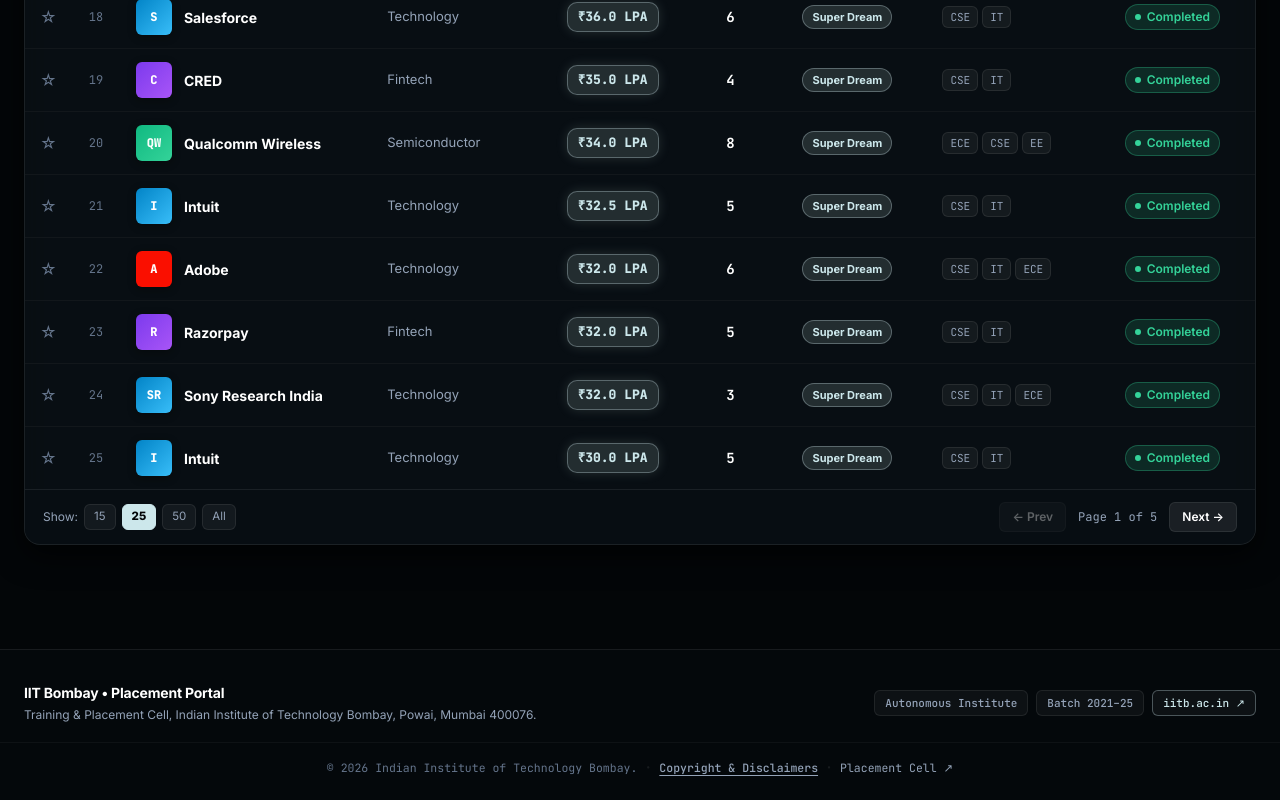
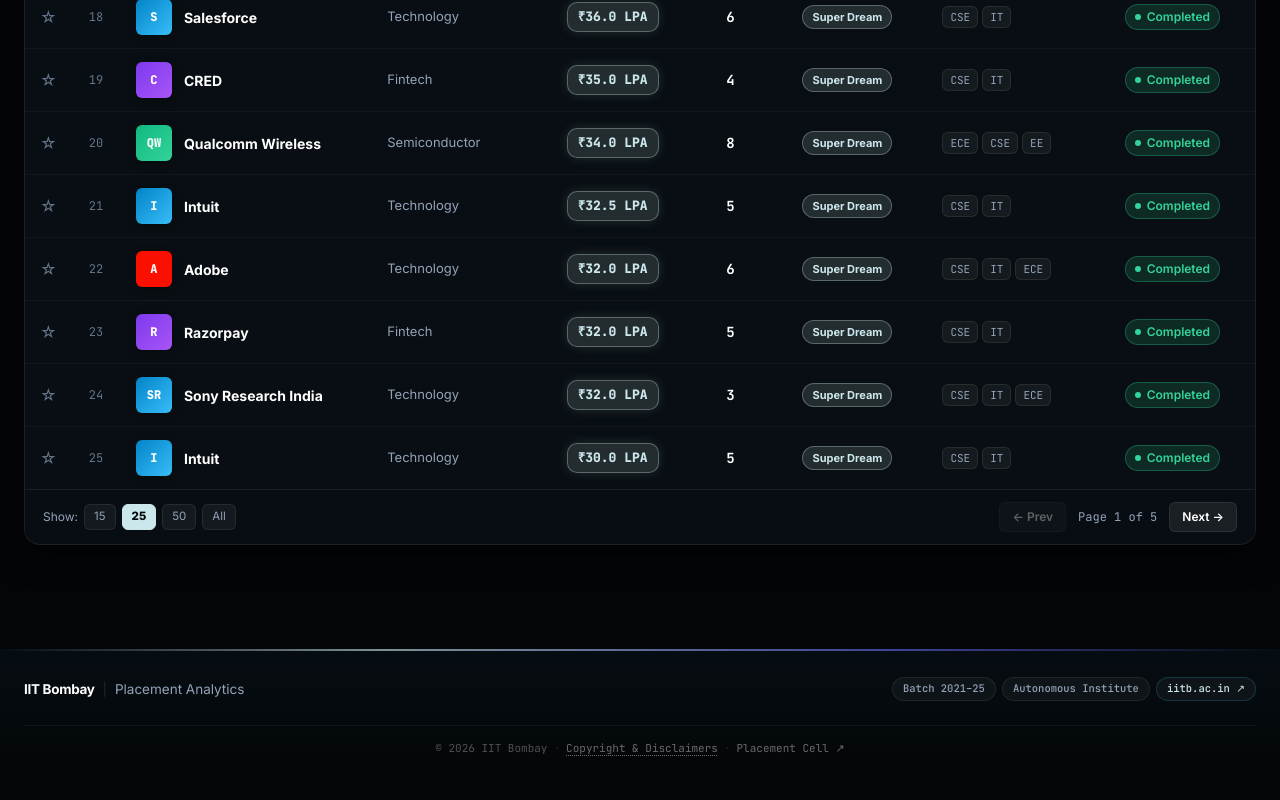
Before and after one commit to himanshugarg7707/PlacementAnalyticsDashboard, a React (Vite) app: page / in a window 1280 px wide. Shown: the part 2179-2979 px from the top of the page. After the commit the page ends 2957 px from the top, so only its background shows below. Built offline with nearby package versions, Linux system fonts and the light colour scheme.

Commit message:
Restyle footer: compact premium design with gradient glow line and pill chips

```diff
--- a/src/components/Footer.jsx
+++ b/src/components/Footer.jsx
@@ -1,7 +1,7 @@
 /**
  * Footer Component
  *
- * Minimal, dark-themed institutional footer with copyright and disclaimer links.
+ * Sleek single-strip footer with gradient accent, inline tags, and copyright.
  *
  * @param {Object} props
  * @param {Function} [props.onOpenLegal] - Callback to open the copyright modal
@@ -11,51 +11,49 @@
   const currentYear = new Date().getFullYear();
 
   return (
-    <footer className="footer-minimal" role="contentinfo">
-      <div className="footer-inner-clean">
-        {/* Left Side: Brand and Address */}
-        <div className="footer-left">
-          <div className="footer-brand-title">
-            <span>IIT Bombay • Placement Portal</span>
-          </div>
-          <p className="footer-sub">
-            Training &amp; Placement Cell, Indian Institute of Technology Bombay, Powai, Mumbai 400076.
-          </p>
+    <footer className="site-footer" role="contentinfo">
+      {/* Gradient accent line */}
+      <div className="footer-glow-line" aria-hidden="true" />
+
+      <div className="footer-container">
+        {/* Brand */}
+        <div className="footer-brand">
+          <span className="footer-logo-text">IIT Bombay</span>
+          <span className="footer-divider">|</span>
+          <span className="footer-subtitle">Placement Analytics</span>
         </div>
 
-        {/* Right Side: Tags and External Link */}
-        <div className="footer-right">
-          <span className="footer-tag font-mono">Autonomous Institute</span>
-          <span className="footer-tag font-mono">Batch 2021–25</span>
+        {/* Chips */}
+        <div className="footer-chips">
+          <span className="footer-chip">Batch 2021–25</span>
+          <span className="footer-chip">Autonomous Institute</span>
           <a
             href="https://www.iitb.ac.in"
             target="_blank"
             rel="noopener noreferrer"
-            className="footer-tag footer-tag-link font-mono"
+            className="footer-chip footer-chip--link"
           >
             iitb.ac.in ↗
           </a>
         </div>
-      </div>
 
-      {/* Clean Copyright & Disclaimers Row */}
-      <div className="footer-copy-clean font-mono">
-        <div className="footer-copy-row">
-          <span>© {currentYear} Indian Institute of Technology Bombay.</span>
-          <span className="dot-sep">•</span>
+        {/* Copyright row */}
+        <div className="footer-copy font-mono">
+          <span>© {currentYear} IIT Bombay</span>
+          <span className="footer-dot">·</span>
           <button
             type="button"
-            className="footer-legal-btn"
+            className="footer-legal-trigger"
             onClick={() => onOpenLegal && onOpenLegal()}
           >
             Copyright &amp; Disclaimers
           </button>
-          <span className="dot-sep">•</span>
+          <span className="footer-dot">·</span>
           <a
             href="https://placements.iitb.ac.in"
             target="_blank"
             rel="noopener noreferrer"
-            className="footer-link"
+            className="footer-ext-link"
           >
             Placement Cell ↗
           </a>
--- a/src/index.css
+++ b/src/index.css
@@ -2011,16 +2011,25 @@
 }
 
 /* ── FOOTER ── */
-.footer-minimal {
-  background: #04080b;
-  border-top: 1px solid var(--border-glass);
-  padding: 32px 0 24px;
+.site-footer {
+  background: linear-gradient(180deg, #060d12 0%, #030608 100%);
   margin-top: auto;
   position: relative;
   z-index: 10;
-}
-
-.footer-inner-clean {
+  padding: 28px 0 22px;
+}
+
+.footer-glow-line {
+  position: absolute;
+  top: 0;
+  left: 0;
+  right: 0;
+  height: 2px;
+  background: linear-gradient(90deg, transparent 0%, var(--aqua-primary) 30%, #6366f1 70%, transparent 100%);
+  opacity: 0.6;
+}
+
+.footer-container {
   max-width: 1360px;
   margin: 0 auto;
   padding: 0 24px;
@@ -2028,99 +2037,109 @@
   align-items: center;
   justify-content: space-between;
   flex-wrap: wrap;
-  gap: 16px;
-}
-
-.footer-brand-title {
+  gap: 14px 24px;
+}
+
+.footer-brand {
+  display: flex;
+  align-items: center;
+  gap: 8px;
+  font-size: 13.5px;
+  white-space: nowrap;
+}
+
+.footer-logo-text {
   font-weight: 700;
-  font-size: 14px;
-  color: #ffffff;
-  letter-spacing: -0.2px;
-}
-
-.footer-sub {
-  font-size: 12px;
-  color: var(--text-muted);
-  margin-top: 3px;
-  max-width: 600px;
-  line-height: 1.5;
-}
-
-.footer-right {
-  display: flex;
-  gap: 8px;
+  color: #fff;
+  letter-spacing: -0.3px;
+}
+
+.footer-divider {
+  color: rgba(255, 255, 255, 0.15);
+  font-weight: 300;
+}
+
+.footer-subtitle {
+  color: var(--text-muted);
+  font-weight: 400;
+}
+
+.footer-chips {
+  display: flex;
+  gap: 6px;
   flex-wrap: wrap;
   align-items: center;
 }
 
-.footer-tag {
-  font-size: 11px;
+.footer-chip {
+  font-size: 10.5px;
   font-weight: 500;
+  font-family: var(--font-mono, 'SF Mono', 'Fira Code', monospace);
   background: rgba(255, 255, 255, 0.04);
-  border: 1px solid var(--border-glass);
-  padding: 4px 10px;
-  border-radius: var(--radius-sm);
-  color: var(--text-muted);
-}
-
-.footer-tag-link {
-  color: var(--aqua-primary);
+  border: 1px solid rgba(255, 255, 255, 0.08);
+  padding: 3px 10px;
+  border-radius: 20px;
+  color: var(--text-muted);
+  transition: all 0.25s ease;
+}
+
+.footer-chip--link {
+  color: var(--aqua-primary);
+  border-color: rgba(56, 189, 248, 0.2);
   text-decoration: none;
-  border-color: var(--aqua-border);
-  transition: all 0.2s ease;
-}
-
-.footer-tag-link:hover {
-  background: var(--aqua-soft);
-  color: #ffffff;
-}
-
-/* ── FOOTER COPYRIGHT ROW ── */
-.footer-copy-clean {
-  max-width: 1360px;
-  margin: 18px auto 0;
-  padding: 16px 24px 0;
-  border-top: 1px solid var(--border-light);
-  font-size: 11.5px;
-  color: var(--text-light);
-}
-
-.footer-copy-row {
+  cursor: pointer;
+}
+
+.footer-chip--link:hover {
+  background: rgba(56, 189, 248, 0.1);
+  border-color: rgba(56, 189, 248, 0.4);
+  color: #fff;
+  transform: translateY(-1px);
+}
+
+.footer-copy {
+  width: 100%;
   display: flex;
   align-items: center;
   justify-content: center;
   flex-wrap: wrap;
-  gap: 8px;
-  text-align: center;
-}
-
-.footer-legal-btn {
-  background: none;
-  border: none;
-  color: var(--text-muted);
-  font-size: 11.5px;
+  gap: 6px;
+  margin-top: 10px;
+  padding-top: 14px;
+  border-top: 1px solid rgba(255, 255, 255, 0.06);
+  font-size: 11px;
+  color: rgba(255, 255, 255, 0.3);
+}
+
+.footer-dot {
+  opacity: 0.35;
+  user-select: none;
+}
+
+.footer-legal-trigger {
+  all: unset;
+  cursor: pointer;
+  color: rgba(255, 255, 255, 0.4);
+  font-size: 11px;
   font-family: inherit;
-  font-weight: 500;
-  cursor: pointer;
-  padding: 0;
-  text-decoration: underline;
+  text-decoration-line: underline;
+  text-decoration-style: dotted;
   text-underline-offset: 3px;
   transition: color 0.2s ease;
 }
 
-.footer-legal-btn:hover {
-  color: var(--aqua-primary);
-}
-
-.footer-link {
-  color: var(--text-muted);
+.footer-legal-trigger:hover {
+  color: var(--aqua-primary);
+}
+
+.footer-ext-link {
+  color: rgba(255, 255, 255, 0.4);
   text-decoration: none;
   transition: color 0.2s ease;
 }
 
-.footer-link:hover {
-  color: var(--aqua-primary);
-  text-decoration: underline;
+.footer-ext-link:hover {
+  color: var(--aqua-primary);
 }
 
 .dot-sep {
@@ -2293,7 +2312,7 @@
     white-space: nowrap;
   }
 
-  .footer-inner-clean {
+  .footer-container {
     flex-direction: column;
     align-items: flex-start;
   }
@@ -2816,7 +2835,7 @@
   .hero-filter-bar,
   .hero-tier-pills,
   .table-controls-bar,
-  .footer-minimal {
+  .site-footer {
     display: none !important;
   }
 
```
